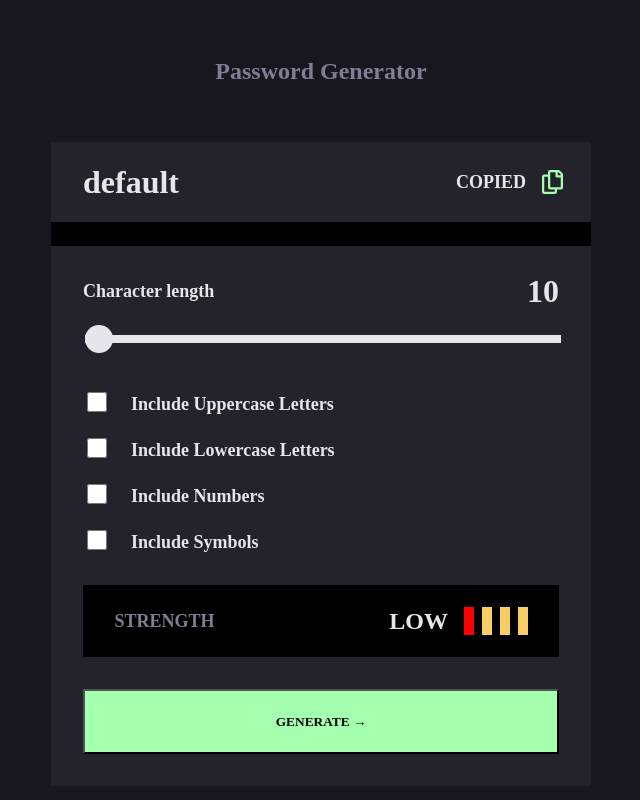
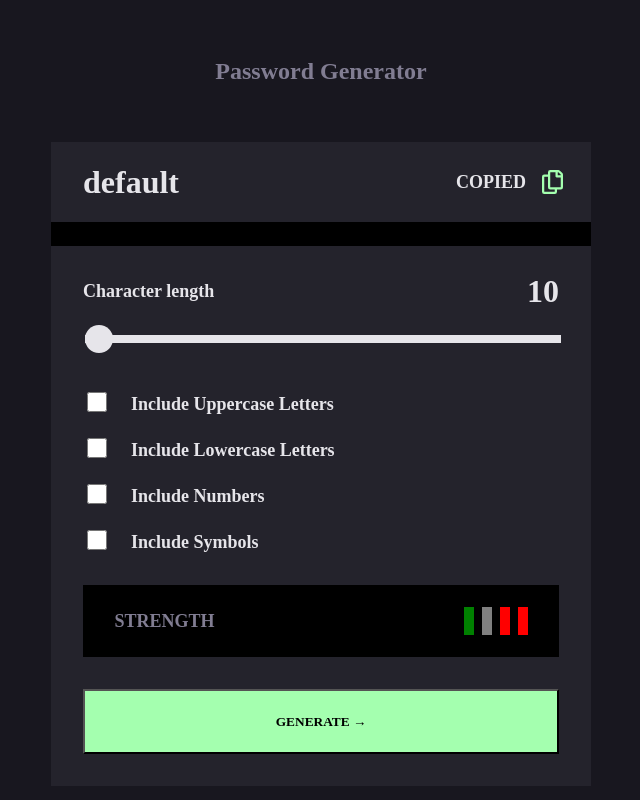
Before and after one commit to kaiuliia/password-generator, a React (Create React App) app: page / in a window 1280 px wide. Shown: the whole page, without its empty margins (319-959 px from the left). Built offline with nearby package versions, Linux system fonts and the light colour scheme.

Commit message:
strength colors changes!

```diff
--- a/src/Components/settings/settingSlice.js
+++ b/src/Components/settings/settingSlice.js
@@ -7,7 +7,8 @@ const passwordState = {
   incSymb: false,
   incNum: false,
   length: 10,
-  strength: "LOW",
+
+  strength: "",
 };
 
 const keys = {
@@ -109,12 +110,20 @@ export const passwordReducer = (state = passwordState, action) => {
 };
 
 export const changeColor = (state = passwordState) => {
-  let strWord = "LOW";
+  let strWord = "";
+
+  if (state.length > 12) {
+    strWord = "TO WEAK!";
+  }
 
   if (state.length > 15) {
+    strWord = "WEAK";
+  }
+
+  if (state.length > 25) {
     strWord = "MEDIUM";
   }
-  if (state.length > 35) {
+  if (state.length > 50) {
     strWord = "HARD";
   }
 
--- a/src/Components/settings/strength.js
+++ b/src/Components/settings/strength.js
@@ -5,6 +5,20 @@ import logo from "../../assets/images/icon-copy.svg";
 
 export const Strength = () => {
   const strength = useSelector((state) => state.passw.strength);
+  let colorOne = "gray";
+  let colorTwo = "gray";
+  let colorThree = "gray";
+  let colorFour = "gray";
+
+  if (strength === "WEAK") {
+    colorOne = "red";
+  }
+  if (strength === "MEDIUM") {
+    colorOne = "green";
+  }
+
+  // return colorOne;
+
   return (
     <div className="strength-container">
       <div className="leftStrength">
@@ -13,10 +27,16 @@ export const Strength = () => {
       <div className="rightStrength">
         <p className="copiedWord">{strength}</p>
         <div className="coloredContainers">
+          <div
+            className="colorBlock"
+            style={{ backgroundColor: "green" }}
+          ></div>
+          <div
+            className="colorBlock"
+            style={{ backgroundColor: colorOne }}
+          ></div>
           <div className="colorBlock" style={{ backgroundColor: "red" }}></div>
-          <div className="colorBlock"></div>
-          <div className="colorBlock"></div>
-          <div className="colorBlock"></div>
+          <div className="colorBlock" style={{ backgroundColor: "red" }}></div>
         </div>
       </div>
     </div>
```
